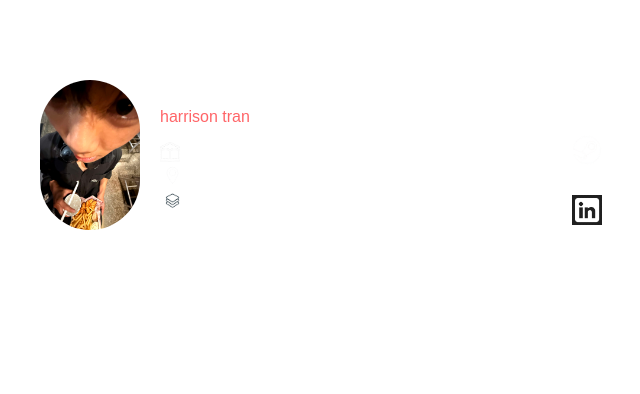
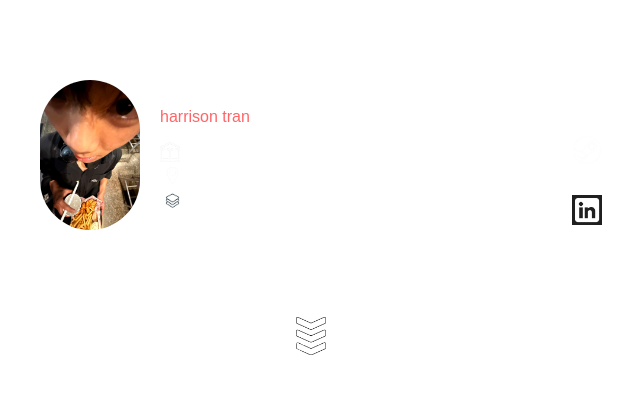
Before and after one commit to harrisonharrisonharrison/personalwebsite, a Next.js app: page / in a window 1280 px wide. Shown: the top 394 px of the page, without its empty margins (344-984 px from the left). Built offline with nearby package versions, Linux system fonts and the light colour scheme.

Commit message:
added read more arrow

```diff
--- /dev/null
+++ b/src/app/expand.tsx
@@ -0,0 +1,36 @@
+'use client'
+import * as motion from "motion/react-client"
+import React, { useState } from 'react';
+import Image from 'next/image'
+
+
+export default function ReadMoreComponent() {
+  const [isVisible, setIsVisible] = useState(false);
+
+  const toggleText = () => {
+    setIsVisible(prev => !prev);
+  };
+
+  return (
+    <div>
+      <button onClick={toggleText}>
+        {isVisible ? '' : <Image
+                  src="/arrows.png"
+                  alt="arrow down"
+                  width={30} height={30}
+                  className="absolute mt-75"
+                  />}
+      </button>
+      {isVisible && (
+        <motion.div
+                initial={{ opacity: -1}}
+                animate={{ opacity: 1}}>
+            <p id="expand"  className="text-center mt-75" >
+            This is the hidden text that is now visible.
+            </p>
+        </motion.div>
+      )}
+    </div>
+
+  );
+}
--- a/src/app/page.tsx
+++ b/src/app/page.tsx
@@ -1,6 +1,7 @@
 import * as motion from "motion/react-client"
 import Image from 'next/image'
 import Link from 'next/link'
+import ReadMoreComponent from "./expand"
 
 export default function Home() {
   return (
@@ -135,6 +136,7 @@ export default function Home() {
           </Link>
         </motion.div>
       </div>
+      <div className="text-center"><ReadMoreComponent/></div>
 
     </div>
   );
```
Also changed, not shown: public/arrows.png (added).
